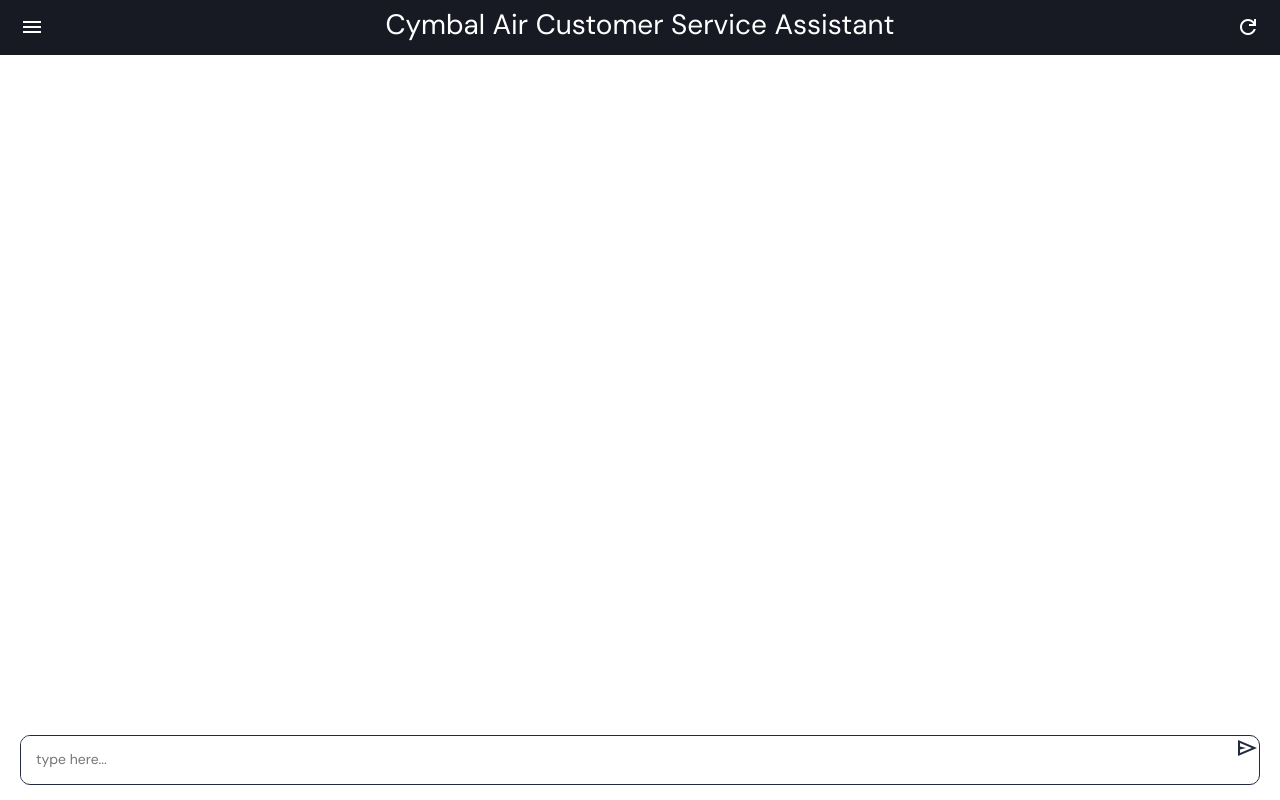
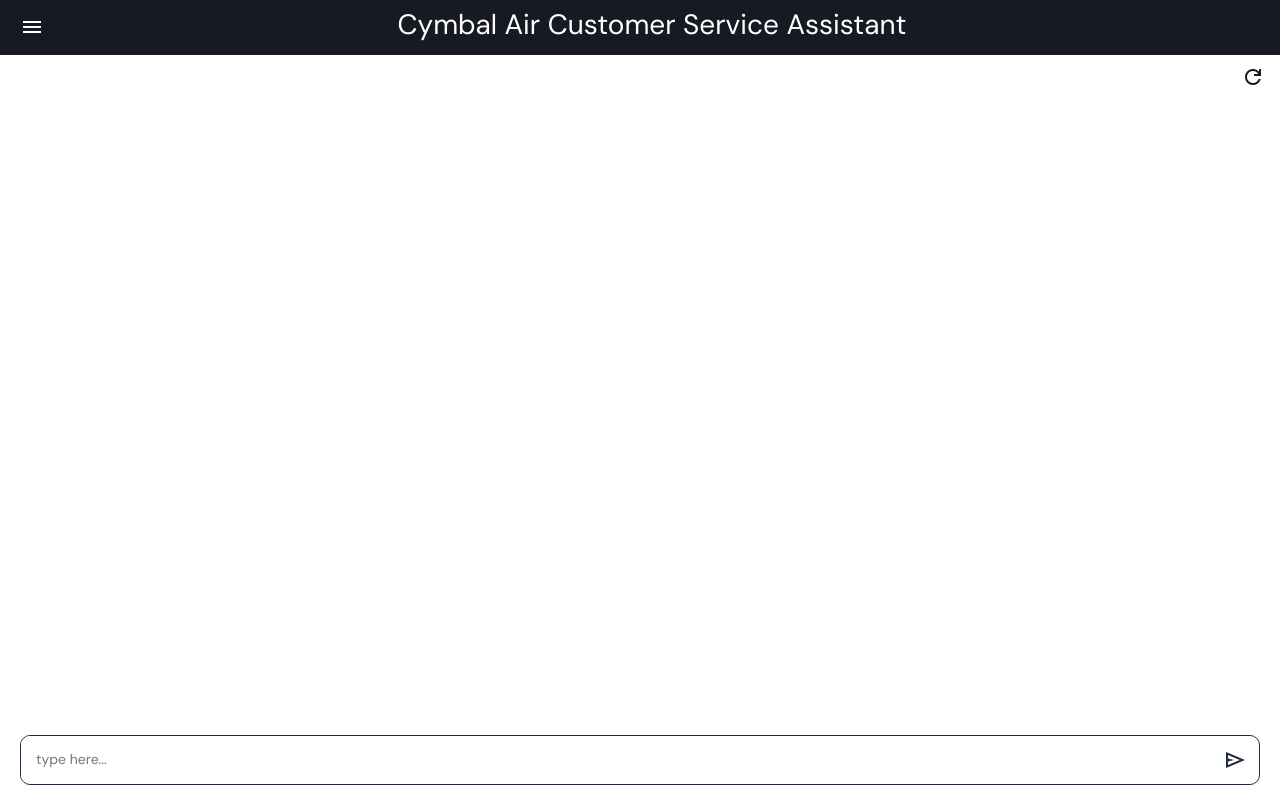
Before and after one commit to GoogleCloudPlatform/genai-databases-retrieval-app, a FastAPI app: template llm_demo/templates/index.html in a window 1280 px wide. Run offline with FastAPI, Linux system fonts and the light colour scheme; the template is opened without the code that fills it, so the values that code supplies are empty; parts of the project's set-up code (start-up, migrations or seed data) failed here and were passed over; some libraries are stand-ins or nearby versions.

Commit message:
fix: fix the refresh icon hiding behind Google banner (#247)

```diff
--- a/llm_demo/static/index.css
+++ b/llm_demo/static/index.css
@@ -51,8 +51,8 @@
 #g_id_onload,
 .g_id_signin {
     position: absolute;
-    top: 20px;
-    right: 30px;
+    top: 8px;
+    right: 10px;
 }
 
 #menuButton {
@@ -61,7 +61,10 @@
 }
 
 #resetButton {
-    float: right;
+    position: fixed;
+    top: 65px;
+    right: 15px;
+    color: #181a23;
     cursor: pointer;
 }
 
@@ -184,3 +187,8 @@
 .mdl-progress.mdl-progress__indeterminate>.bar1 {
     background-color: #394867
 }
+
+.send-button {
+    margin-top: 12px;
+    margin-right: 12px;
+}
--- a/llm_demo/templates/index.html
+++ b/llm_demo/templates/index.html
@@ -67,7 +67,7 @@
                 <div class="mdl-progress mdl-js-progress mdl-progress__indeterminate"></div>
                 <div class="chat-input-container">
                     <input type="text" class="ip-msg" placeholder="type here...">
-                    <span class="btn-group">
+                    <span class="btn-group send-button">
                         <span class="material-symbols-outlined">
                             send
                         </span>
```
